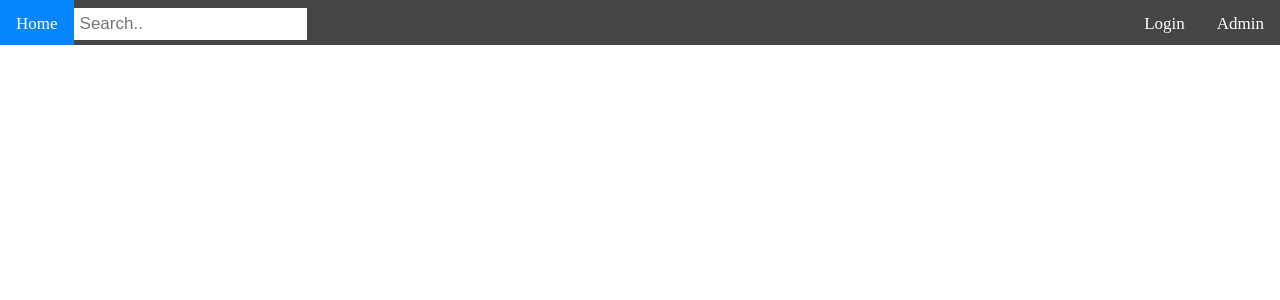
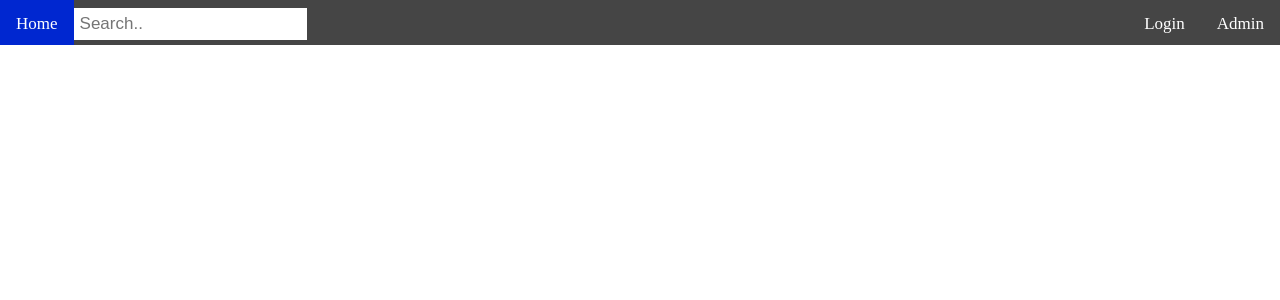
Before and after one commit to sayoridevNL/netnix, a PHP site: page / in a window 1280 px wide, with the pointer over the restyled element. Shown: the top 300 px of the page. Run offline with PHP 8.4, Linux system fonts and the light colour scheme.

Commit message:
Darken topnav link hover color
Update .topnav a:hover background in style/style.css from #0785fc to #0027d0 to use a darker blue for improved contrast and visual consistency.

```diff
--- a/style/style.css
+++ b/style/style.css
@@ -26,7 +26,7 @@ header {
 
 /* Change the color of links on hover */
 .topnav a:hover {
-  background-color: #0785fc;
+  background-color: #0027d0;
   color: rgb(255, 255, 255);
 }
 
```
